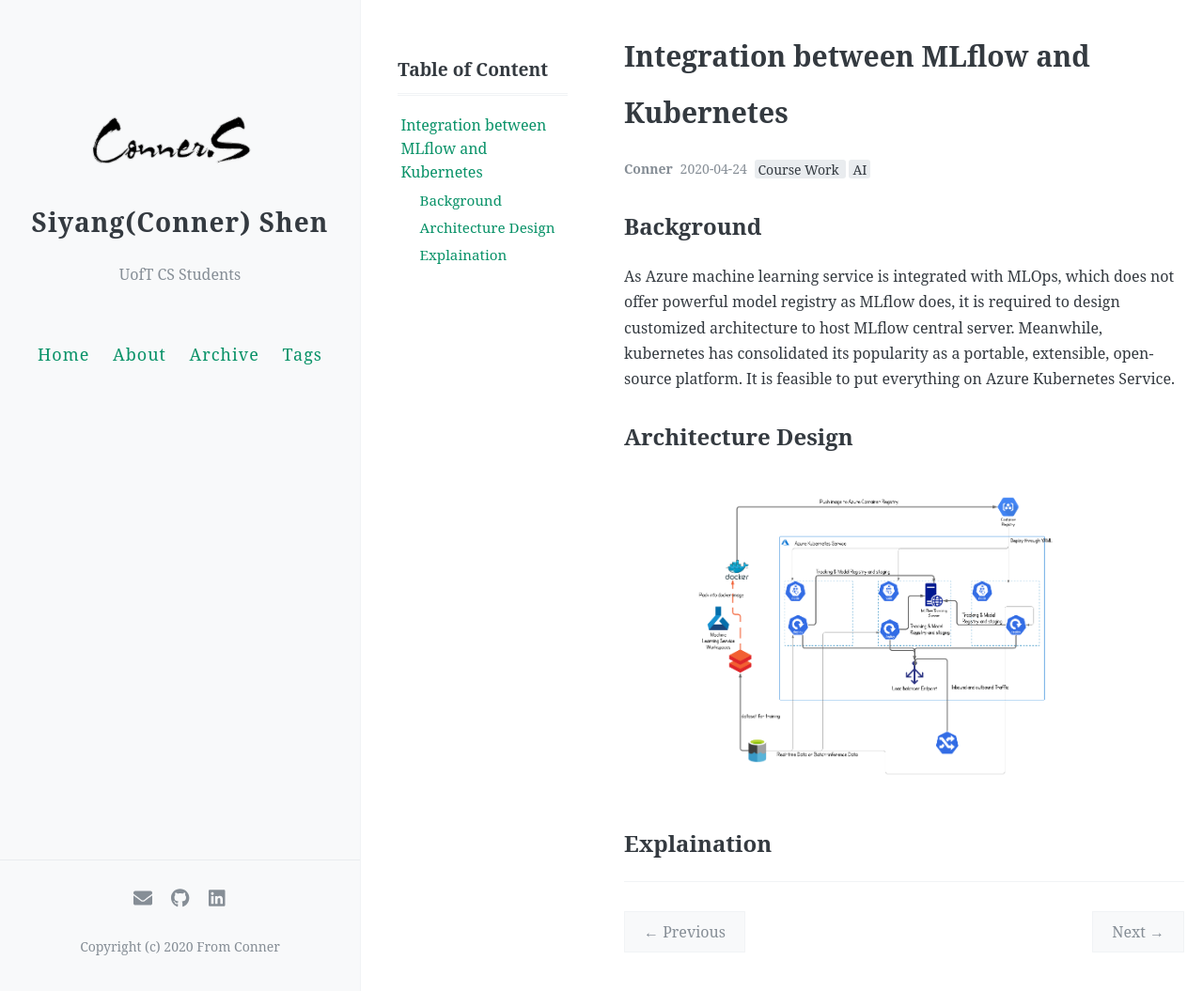
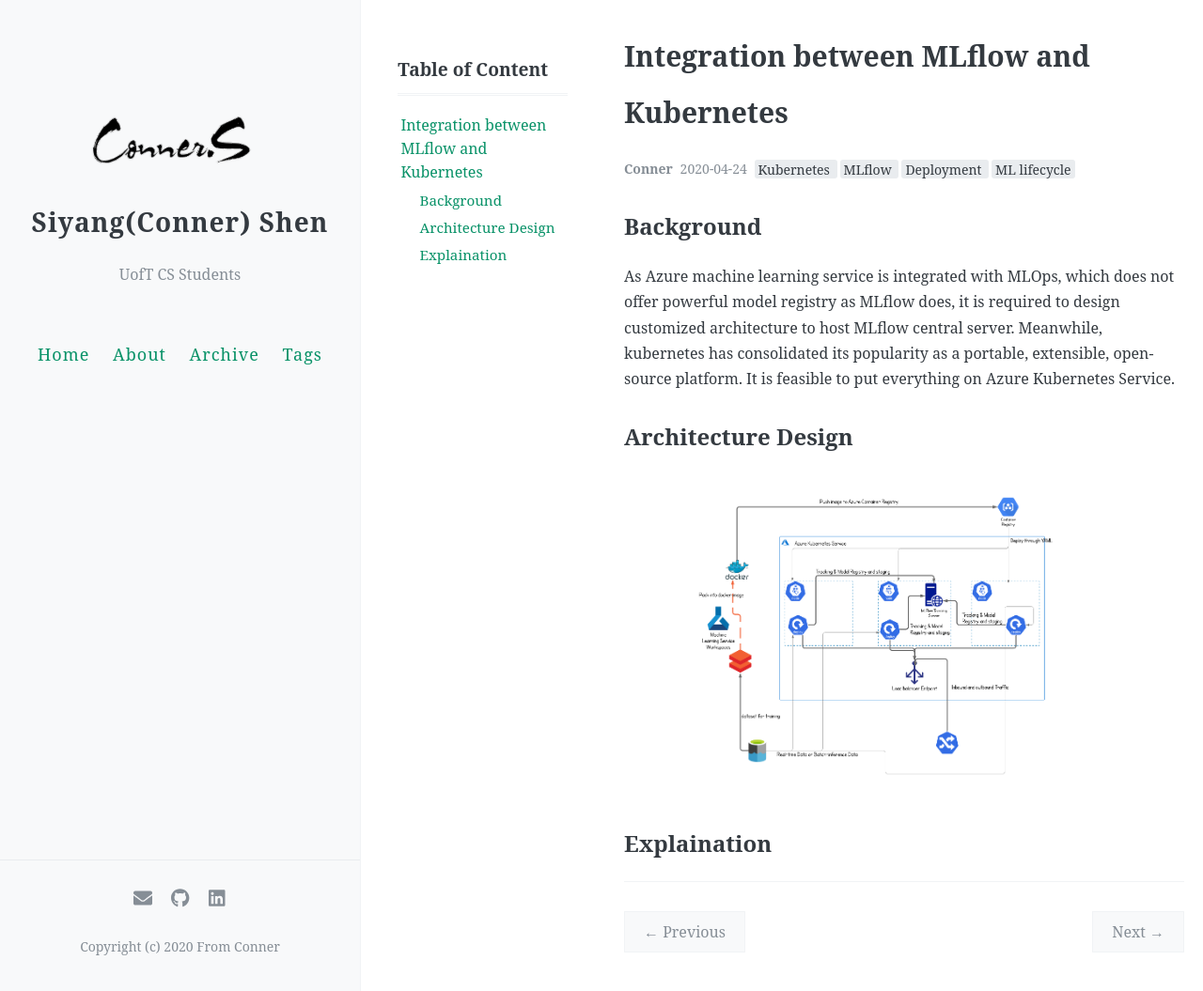
Before and after one commit to Connerrrrr/Connerrrrr.github.io, a Jekyll site: the page built from _posts/2020-04-24-mlflow.md, in a window 1280 px wide and 1055 px high. Shown: the whole window at 94% size. Built offline with Jekyll 4.4.1, drawn with Linux system fonts in a browser that asks for light colours; comment, search, counter and statistics services are not loaded.

Commit message:
Update 2020-04-24-mlflow.md

```diff
--- a/_posts/2020-04-24-mlflow.md
+++ b/_posts/2020-04-24-mlflow.md
@@ -3,7 +3,7 @@ layout: post
 title: Integration between MLflow and Kubernetes
 date: 2020-04-24
 author: Conner
-tags: [Course Work, AI]
+tags: [Kubernetes, MLflow, Deployment, ML lifecycle]
 comments: false
 toc: true
 pinned: false
@@ -14,6 +14,7 @@ pinned: false
 As Azure machine learning service is integrated with MLOps, which does not offer powerful model registry as MLflow does, it is required to design customized architecture to host MLflow central server. Meanwhile, kubernetes has consolidated its popularity as a portable, extensible, open-source platform. It is feasible to put everything on Azure Kubernetes Service.
 
 ## Architecture Design
+
 ![alt text](https://raw.githubusercontent.com/Connerrrrr/Connerrrrr.github.io/master/images/AKS.png "k8s integrated with MLflow")
 
 ## Explaination
```
